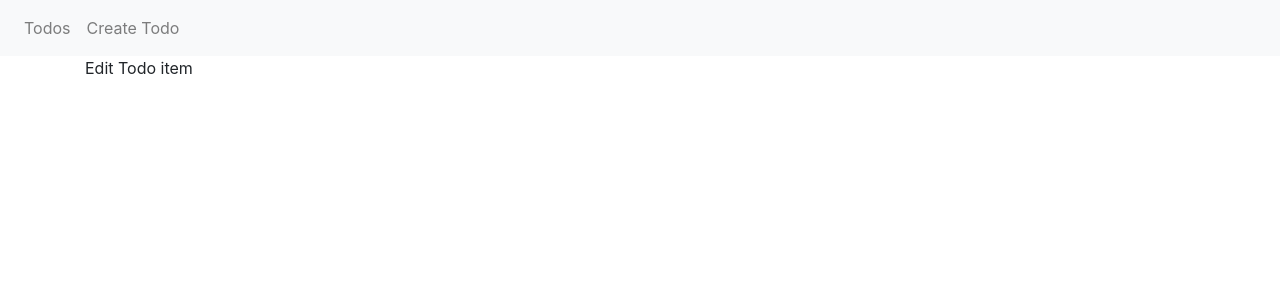
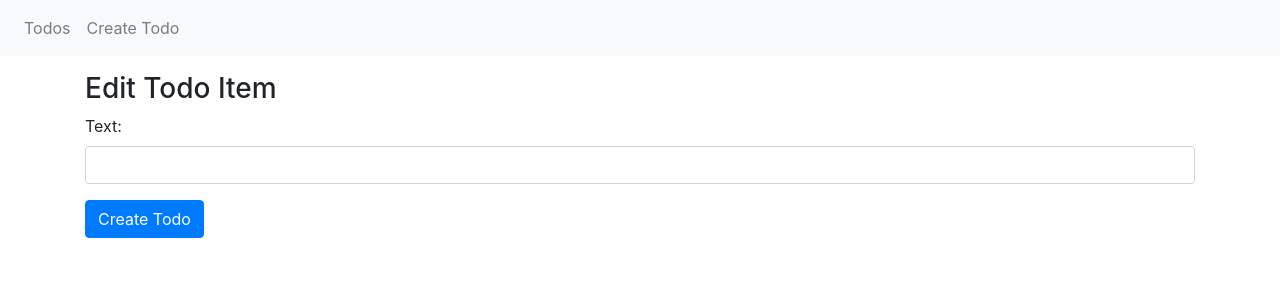
Before and after one commit to adam-weiler/todo-list, a React (Create React App) app: page /edit/1 in a window 1280 px wide. Shown: the top 300 px of the page. Built offline with nearby package versions, Linux system fonts and the light colour scheme.

Commit message:
Removing code from EditTodo.js, putting into TodoForm.js.

```diff
--- a/src/CreateTodo.js
+++ b/src/CreateTodo.js
@@ -4,14 +4,12 @@ import { useHistory } from 'react-router-dom';
 
 export const CreateTodo = () => {
     const { register, handleSubmit } = useForm();
-                    // const { handleSubmit } = useForm();
-    const history = useHistory();
+    const history = useHistory();   //Needs this for redirect.
                     // const register = useRef(null);
 
-    const onSubmit = handleSubmit((data) => {
-
-        alert(JSON.stringify(data));
-    //     history.push("/")
+    const onSubmit = handleSubmit((data) => {   //When the user hits the 'Create Todo' button.
+        alert(JSON.stringify(data));    //Alert pops up with user input.
+        history.push("/");  //Redirects user to 'TodoList.js' root page.
     return true;
     });
 
@@ -24,7 +22,6 @@ export const CreateTodo = () => {
                         <label htmlFor="text">
                             Text:
                         </label>
-                        {/* <input className="form-control" ref={register} type="text" name="text" id="text" /> */}
                         <input className="form-control" ref={register} type="text" name="text" id="text" />
                     </div>
                     <div className="form-group">
--- a/src/EditTodo.js
+++ b/src/EditTodo.js
@@ -1,5 +1,44 @@
-import React from 'react';
+import React, { useState, useEffect } from 'react';
+import { useForm } from 'react-hook-form';
+import { useHistory } from 'react-router-dom';
 
 export const EditTodo = () => {
-    return <div className="container">Edit Todo item</div>
+    const [todo, setTodo] = useState();
+    const { register, handleSubmit } = useForm({
+        defaultValues: { text: todo ? todo.text : "" },
+    });
+    const history = useHistory();   //Needs this for redirect.
+
+    useEffect(() => {
+        setTodo({
+            text: "foo"
+        })
+    }, [])
+
+    const onSubmit = handleSubmit((data) => {   //When the user hits the 'Create Todo' button.
+        alert(JSON.stringify(data));    //Alert pops up with user input.
+        history.push("/");  //Redirects user to 'TodoList.js' root page.
+    return true;
+    });
+
+    return (
+        <div className="container">
+            <div className="mt-3">
+                <h3>Edit Todo Item</h3>
+                <form onSubmit={onSubmit}>
+                    <div className="form-group">
+                        <label htmlFor="text">
+                            Text:
+                        </label>
+                        <input className="form-control" ref={register} type="text" name="text" id="text" />
+                    </div>
+                    <div className="form-group">
+                        <button className="btn btn-primary">
+                            Create Todo
+                            </button>
+                    </div>
+                </form>
+            </div>
+        </div>
+    )
 }
--- a/src/ToDoList.js
+++ b/src/ToDoList.js
@@ -8,7 +8,7 @@ export const TodoList = () => {
         setItems([
             {text: "foo", id: 0},
             {text: "bar", id: 1},
-            {text: "bazz", id: 2},
+            {text: "bazz", id: 2}
         ])
     }, []);
 
@@ -23,18 +23,12 @@ export const TodoList = () => {
                     </tr>
                 </thead>
                 <tbody>
-                    {/* {
-                        items.map(todo => {
-                            <tr key= {todo.id}>
-                                <td>
-                                    {todo.text}
-                                </td>
-                                <td>
-                                    <Link to={'/edit/${}'}>Edit</Link>
-                                </td>
-                            </tr>
-                        })
-                    } */}
+                        <tr key="1">
+                        <tr>
+                            <td>Foo</td>
+                            <td><Link to={'/edit/1'}>Edit</Link></td>
+                        </tr>
+                     </tr>
                 </tbody>
             </table>
         </div>
```
Also changed, not shown: src/TodoForm.js (added, +44 -0 lines).
